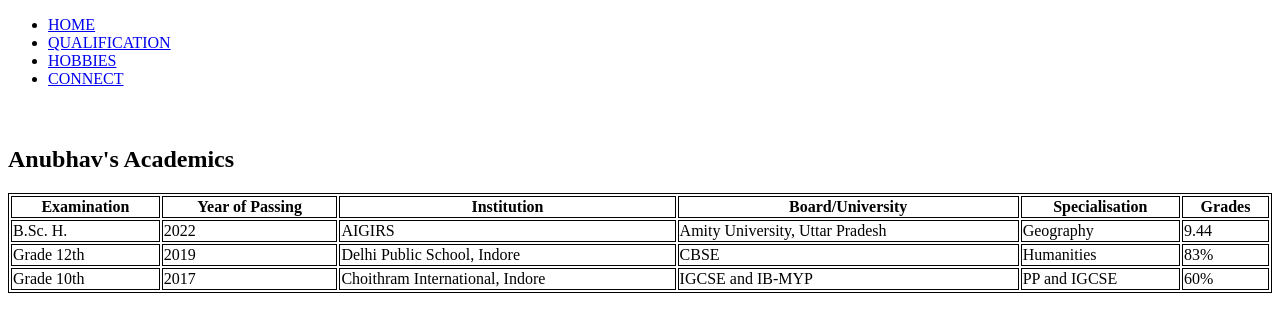
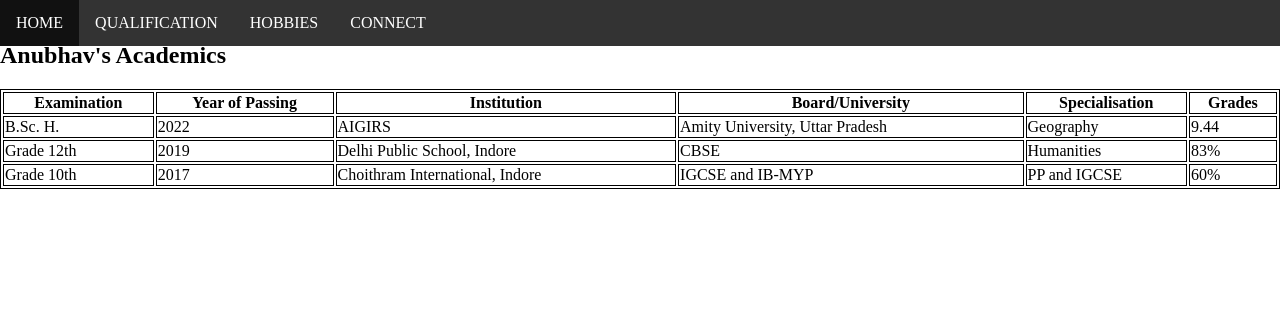
Before and after one commit to AnubhavBhartiya/anubhavbhartiya.github.io, a plain HTML site: page qualification.html in a window 1280 px wide. Drawn offline with Linux system fonts and the light colour scheme.

Commit message:
Update qualification.html

```diff
--- a/qualification.html
+++ b/qualification.html
@@ -1,8 +1,40 @@
 <!DOCTYPE html>
 <html>
-<link rel="navbar" href="navbar.css">
 <head>
-<link rel="Navbar" href="navbar1.css">
+<style>
+body {margin:0;}
+
+ul {
+  list-style-type: none;
+  margin: 0;
+  padding: 0;
+  overflow: hidden;
+  background-color: #333;
+  position: fixed;
+  top: 0;
+  width: 100%;
+}
+
+li {
+  float: left;
+}
+
+li a {
+  display: block;
+  color: white;
+  text-align: center;
+  padding: 14px 16px;
+  text-decoration: none;
+}
+
+li a:hover:not(.active) {
+  background-color: #111;
+}
+
+.active {
+  background-color: #04AA6D;
+}
+</style>
    <ul>
   <li><a href="index.html">HOME</a></li>
   <li><a href="qualification.html">QUALIFICATION</a></li>
```
